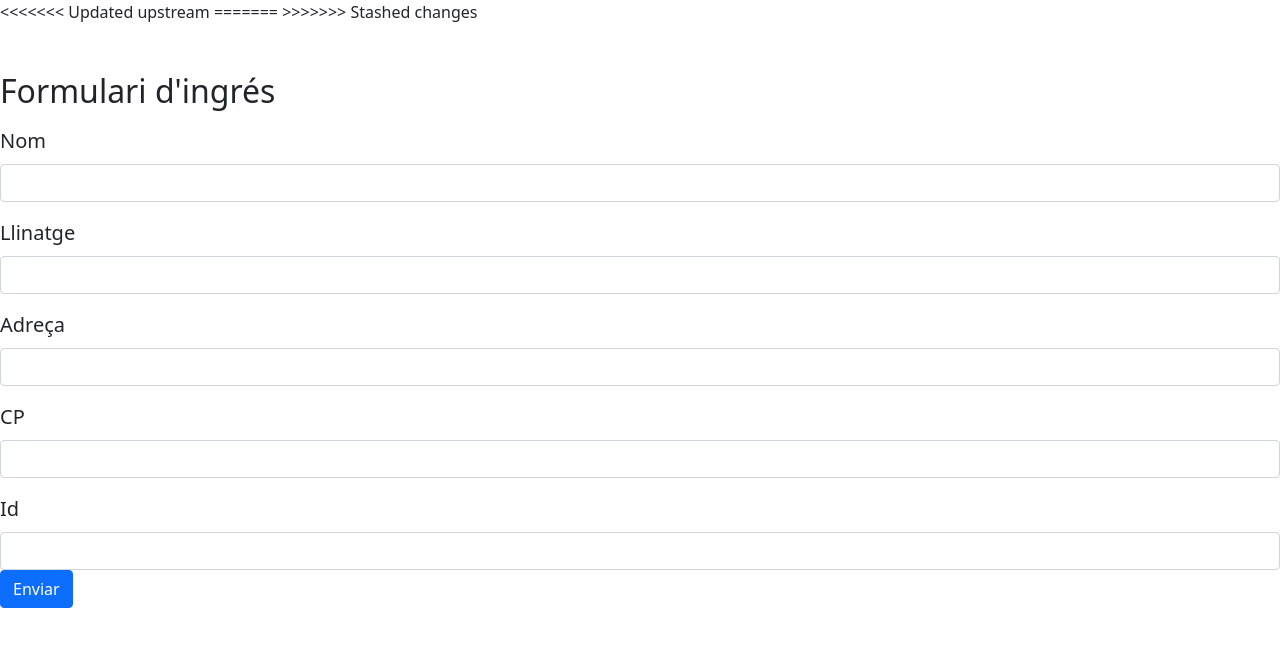
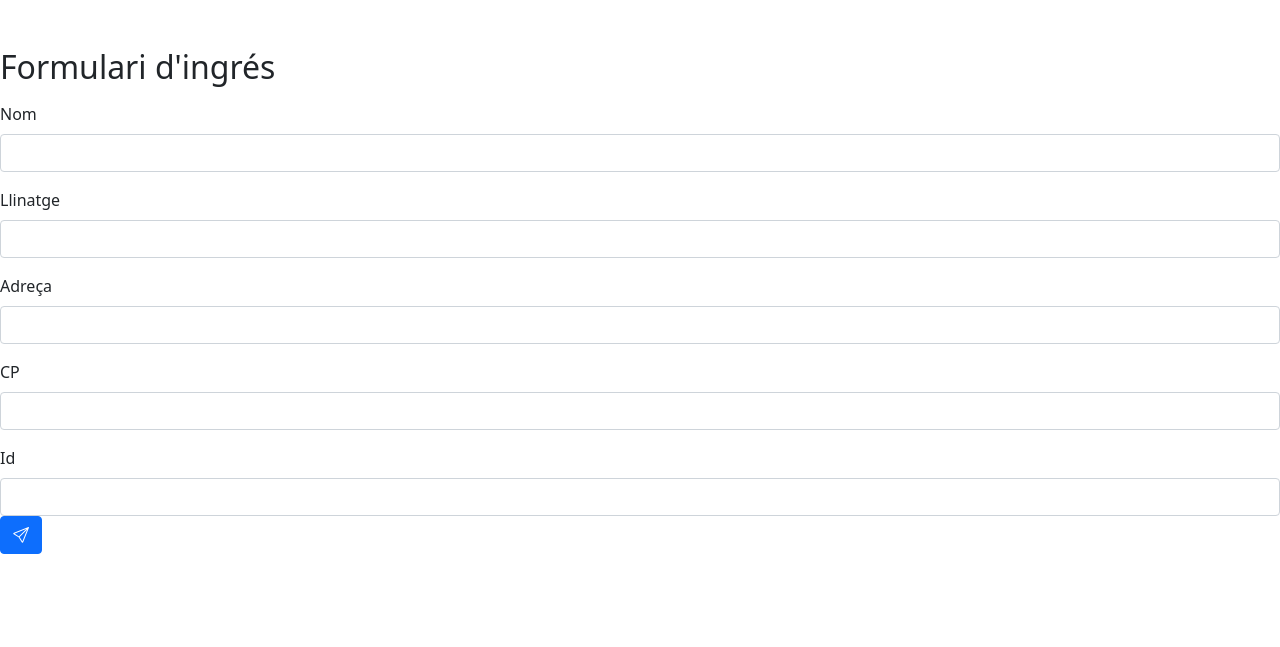
Before and after one commit to Ehrgewal1/tenda-ofim-tica, a PHP site: page /forms.php in a window 1280 px wide. Shown: the top 647 px of the page. Run offline with PHP 8.4, Linux system fonts and the light colour scheme.

Commit message:
icon added to forms

```diff
--- a/forms.php
+++ b/forms.php
@@ -24,7 +24,9 @@
                 <label for="Id" class="form-label">Id</label>
                 <input type="password" id="Id" class="form-control">
             </div>
-            <button type="button" class="btn btn-primary">Enviar</button>
+            <button type="button" class="btn btn-primary">
+            <i class="bi-send"></i>
+            </button>
         </form>
     </body>
     <?php include 'includes/footer.php';?>
--- a/includes/head.php
+++ b/includes/head.php
@@ -5,10 +5,7 @@
     <meta content="width=device-width, initial-scale=1.0, maximum-scale=1.0, user-scalable=no" name="viewport"/>
     <meta content=""name="description"/>
     <meta content=""name="author"/>
-<<<<<<< Updated upstream
-    <link rel="stylesheet" href="css/style.css">
-=======
     <link rel="stylesheet" href="styles.css">
     <link href="https://cdn.jsdelivr.net/npm/bootstrap@5.0.2/dist/css/bootstrap.min.css" rel="stylesheet" integrity="sha384-EVSTQN3/azprG1Anm3QDgpJLIm9Nao0Yz1ztcQTwFspd3yD65VohhpuuCOmLASjC" crossorigin="anonymous">
->>>>>>> Stashed changes
+    <link rel="stylesheet" href="https://cdn.jsdelivr.net/npm/bootstrap-icons@1.8.2/font/bootstrap-icons.css">
 </head>
```
